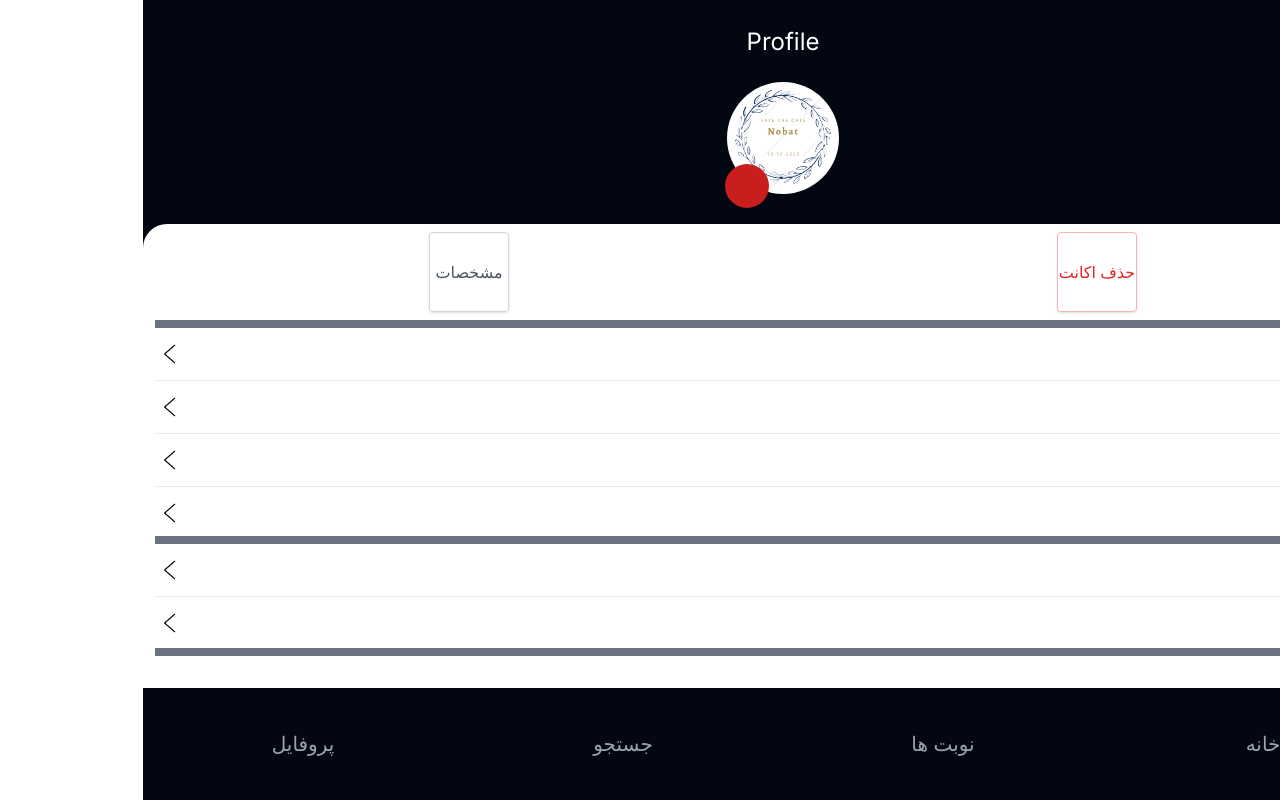
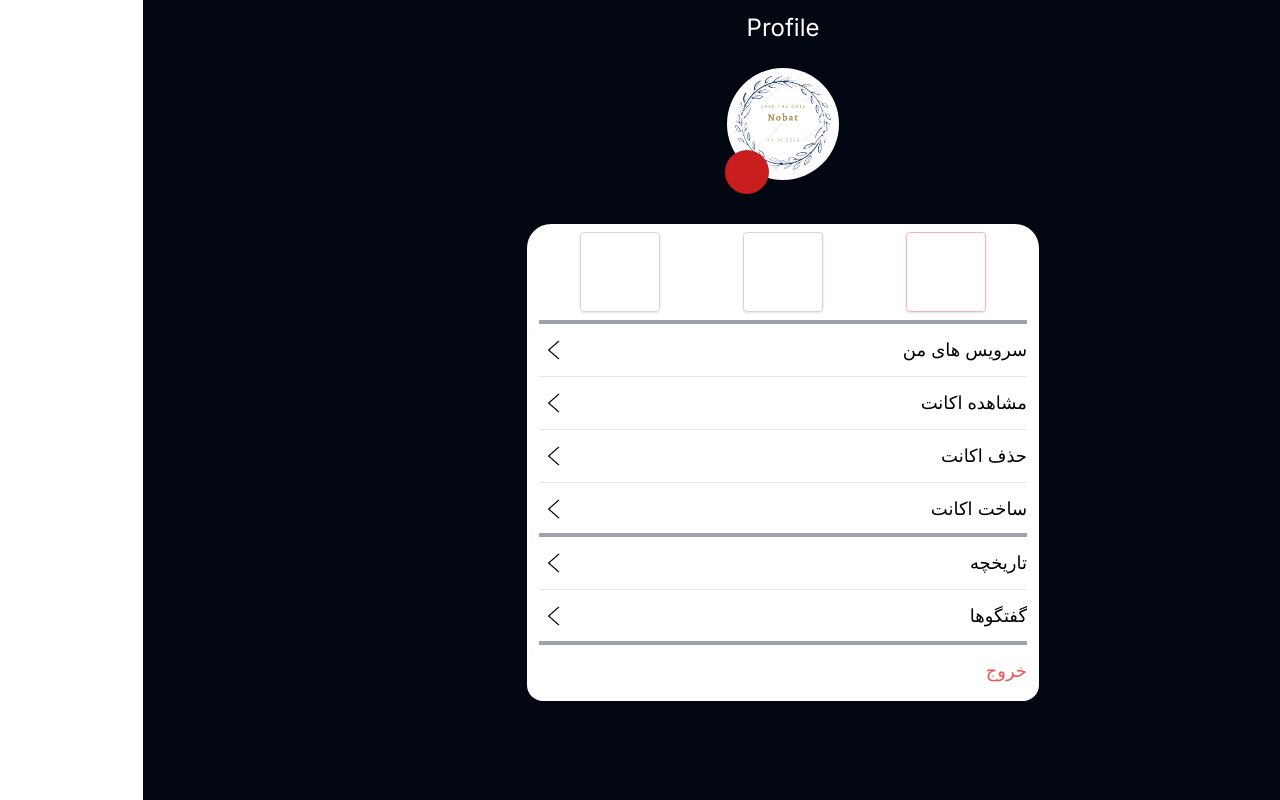
Before and after one commit to mohammad0x/nobat-frontend, a Next.js app: page /profile in a window 1280 px wide. Built offline with nearby package versions, Linux system fonts and the light colour scheme.

Commit message:
edit profile

```diff
--- a/app/globals.css
+++ b/app/globals.css
@@ -3,7 +3,11 @@
 @tailwind utilities;
 
 .marginB {
-  margin-bottom: 10.5rem !important;
+  margin-bottom: 10.3rem !important;
+}
+
+.mb-15 {
+  margin-bottom: 3.75rem;
 }
 
 .bg-transparent-gray {
--- a/app/profile/edit/page.js
+++ b/app/profile/edit/page.js
@@ -14,24 +14,24 @@ export default function EditProfile() {
             <body dir='rtl'>
                 <Back />
                 <section className='bg-gray-950 w-screen h-screen flex items-center justify-center'>
-                    <div className='w-72 bg-white text-center pt-4 rounded'>
-                        <h1 className='text-2xl'>ویرایش پروفایل</h1>
+                    <div className='w-72 md:w-1/2 bg-white text-center pt-6 rounded'>
+                        <h1 className='text-2xl md:text-3xl'>ویرایش پروفایل</h1>
                         <form method='POST' className='w-full text-center'>
-                            <input type="text" name='first_name' className='w-64 h-10 mb-2 border-0 border-b' placeholder='نام'/>
+                            <input type="text" name='first_name' className='w-64 md:w-80 h-10 md:h-11 mb-2 border-0 border-b' placeholder='نام'/>
 
-                            <input type="text" name='last_name' className='w-64 h-10 mb-2 border-0 border-b' placeholder='نام خانوادگی'/>
+                            <input type="text" name='last_name' className='w-64 md:w-80 h-10 md:h-11 mb-2 border-0 border-b' placeholder='نام خانوادگی'/>
 
-                            <input type="text" name='nationalcode' className='w-64 h-10 mb-2 border-0 border-b' placeholder='کدملی'/>
+                            <input type="text" name='nationalcode' className='w-64 md:w-80 h-10 md:h-11 mb-2 border-0 border-b' placeholder='کدملی'/>
 
-                            <input type="text" name='phone' className='w-64 h-10 mb-2 border-0 border-b' placeholder='شماره همراه'/>
+                            <input type="text" name='phone' className='w-64 md:w-80 h-10 md:h-11 mb-2 border-0 border-b' placeholder='شماره همراه'/>
 
-                            <input type="text" name='city' className='w-64 h-10 mb-2 border-0 border-b' placeholder='شهر'/>
+                            <input type="text" name='city' className='w-64 md:w-80 h-10 md:h-11 mb-2 border-0 border-b' placeholder='شهر'/>
 
-                            <input type="text" name='address' className='w-64 h-10 mb-2 border-0 border-b' placeholder='ادرس'/>
+                            <input type="text" name='address' className='w-64 md:w-80 h-10 md:h-11 mb-2 border-0 border-b' placeholder='ادرس'/>
 
-                            <input type="file" name='first_name' className='w-64 h-10 mb-3 border-0 border-b border-b-gray-400 text-sm'/>
+                            <input type="file" name='first_name' className='w-64 md:w-80 h-10 md:h-11 mb-3 border-0 border-b border-b-gray-400 text-sm'/>
 
-                            <input type="submit" className='w-40 h-14 mb-3 rounded border border-gray-700 hover:border-0 hover:bg-gray-700 hover:text-white duration-300' value='ویرایش'/>
+                            <input type="submit" className='w-32 h-12 mb-3 rounded-full border border-gray-700 hover:border-0 hover:bg-gray-700 hover:text-white duration-300' value='ویرایش'/>
                         </form>
                     </div>
                 </section>
--- a/app/profile/page.js
+++ b/app/profile/page.js
@@ -17,7 +17,7 @@ export default function Profile() {
             <body dir='rtl'>
                 <ProfileTop />
                 <ProfileBottom />
-                <Footer />
+                {/*<Footer />*/}
             </body>
         </html>
     )
@@ -25,7 +25,7 @@ export default function Profile() {
 
 function ProfileTop() {
     return (
-        <section className='bg-gray-950 flex flex-col justify-center items-center w-full h-64'>
+        <section className='bg-gray-950 flex flex-col items-center w-full h-screen'>
             <h1 className='text-white mt-3 text-2xl'>Profile</h1>
             <div className='w-72 h-40 flex mt-6 flex-col items-center'>
                 <div className='relative'>
@@ -39,19 +39,24 @@ function ProfileTop() {
 
 function ProfileBottom() {
     return (
-        <section className='bg-white rounded-t-3xl absolute top-56 w-full h-fit px-3'>
+        <section className='flex justify-center'>
+            <div className='bg-white rounded-t-3xl md:rounded-b-2xl absolute top-56 w-full md:w-2/5 px-3 pb-3'>
                 <div className='w-full h-24 flex justify-around items-center'>
                     <a href='#' className='w-20 h-20 shadow border border-red-300 text-red-600 hover:bg-red-500 hover:text-white hover:border-white duration-500 rounded flex items-center justify-around'>
-                    حذف اکانت
+
                     </a>
                     <a href='#' className='w-20 h-20 shadow border border-gray-300 text-gray-600 hover:shadow-lg duration-500 rounded flex items-center justify-around'>
-                    مشخصات
+
+                    </a>
+                    <a href='#' className='w-20 h-20 shadow border border-gray-300 text-gray-600 hover:shadow-lg duration-500 rounded flex items-center justify-around'>
+
                     </a>
                 </div>
                 <HairStyleCard />
                 <CustomerCard />
-            <div className='w-full h-12 text-right border-t-8 border-gray-500'>
-                <h3 className='text-lg text-red-500 border-b border-gray-200 py-3'>خروج</h3>
+                <div className='w-full h-12 text-right border-t-4 border-gray-400'>
+                    <h3 className='text-lg text-red-500 border-gray-200 py-3'>خروج</h3>
+                </div>
             </div>
         </section>
     )
@@ -59,7 +64,7 @@ function ProfileBottom() {
 
 function HairStyleCard() {
     return (
-        <div className='w-full h-12 text-right marginB border-t-8 border-gray-500'>
+        <div className='w-full h-12 text-right marginB border-t-4 border-gray-400'>
             <div className='flex justify-between items-center py-3 border-b border-gray-200'>
                 <h3 className='text-lg'>سرویس های من</h3>
                 <a href="#">
@@ -85,7 +90,7 @@ function HairStyleCard() {
 
 function CustomerCard() {
     return (
-        <div className='w-full h-12 text-right mb-16 border-t-8 border-gray-500'>
+        <div className='w-full h-12 text-right mb-15 border-t-4 border-gray-400'>
             <div className='flex justify-between items-center py-3 border-b border-gray-200'>
                 <h3 className='text-lg'>تاریخچه</h3>
                 <a href="#">
```
Lines whose indentation alone changed are shown as unchanged.
